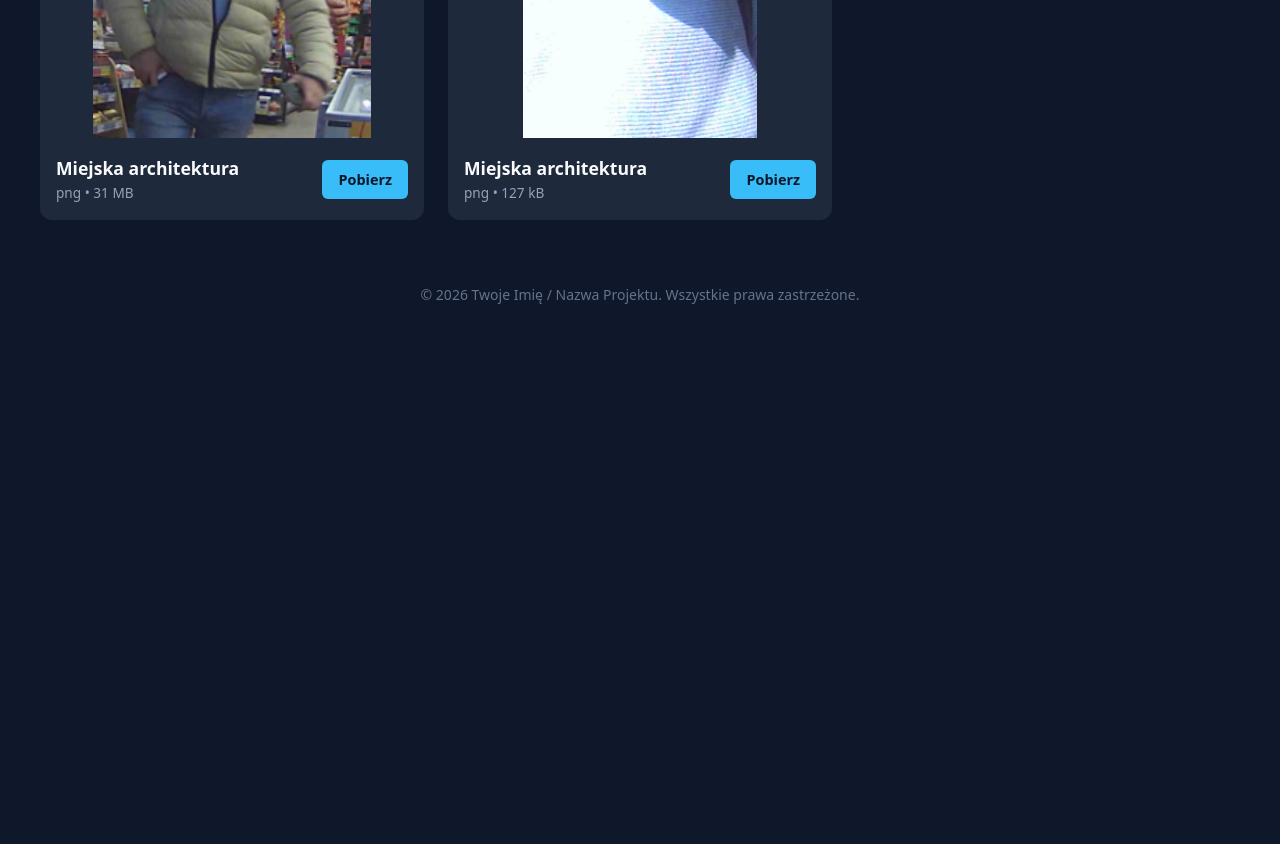
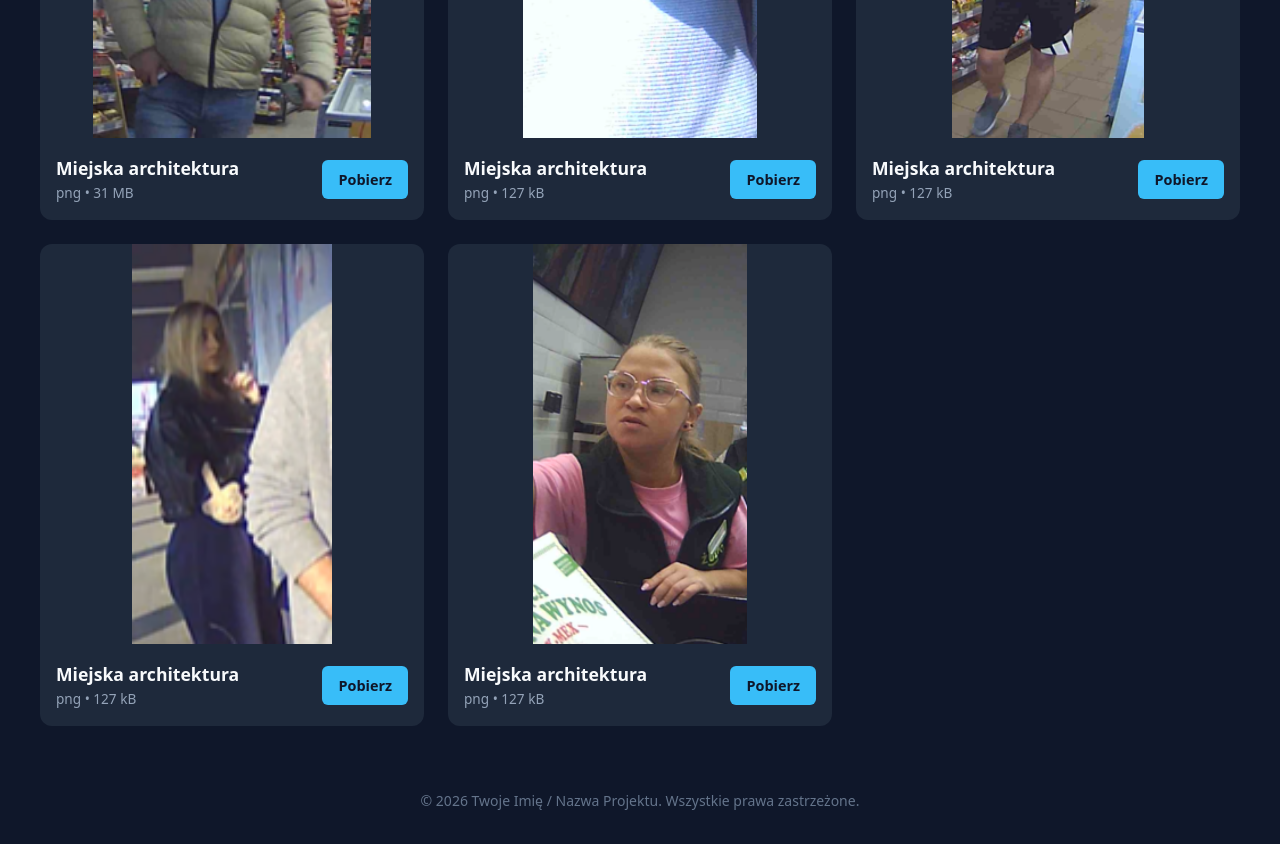
Before and after one commit to KRECHABO/zdjecia_na_stronie, a plain HTML site: page index.html in a window 1280 px wide. Shown: the part 3020-3864 px from the top of the page. Before the commit the page ends 3359 px from the top, so only its background shows below. Drawn offline with Linux system fonts and the light colour scheme.

Commit message:
Merge remote-tracking branch 'origin/master'

```diff
--- a/index.html
+++ b/index.html
@@ -345,6 +345,43 @@
   </article>
 
 
+  <!-- KARTA ZDJĘCIA 19 -->
+  <article class="photo-card">
+    <img src="zdjecia/Zrzut ekranu 2026-10-01 162521.png" alt="Nowoczesna architektura" loading="lazy">
+    <div class="photo-info">
+      <div class="photo-details">
+        <h2>Miejska architektura</h2>
+        <p>png • 127 kB</p>
+      </div>
+      <a href="zdjecia/Zrzut ekranu 2026-10-01 162521.png" download="miejska-architektura.jpg" class="download-btn">Pobierz</a>
+    </div>
+  </article>
+
+  <!-- KARTA ZDJĘCIA 20 -->
+  <article class="photo-card">
+    <img src="zdjecia/Zrzut ekranu 2026-10-05 114613.png" alt="Nowoczesna architektura" loading="lazy">
+    <div class="photo-info">
+      <div class="photo-details">
+        <h2>Miejska architektura</h2>
+        <p>png • 127 kB</p>
+      </div>
+      <a href="zdjecia/Zrzut ekranu 2026-10-05 114613.png" download="miejska-architektura.jpg" class="download-btn">Pobierz</a>
+    </div>
+  </article>
+
+  <!-- KARTA ZDJĘCIA 21 -->
+  <article class="photo-card">
+    <img src="zdjecia/Zrzut ekranu 2026-10-10 212139.png" alt="Nowoczesna architektura" loading="lazy">
+    <div class="photo-info">
+      <div class="photo-details">
+        <h2>Miejska architektura</h2>
+        <p>png • 127 kB</p>
+      </div>
+      <a href="zdjecia/Zrzut ekranu 2026-10-10 212139.png" download="miejska-architektura.jpg" class="download-btn">Pobierz</a>
+    </div>
+  </article>
+
+
 </main>
 <footer>
   <p>&copy; 2026 Twoje Imię / Nazwa Projektu. Wszystkie prawa zastrzeżone.</p>
```
